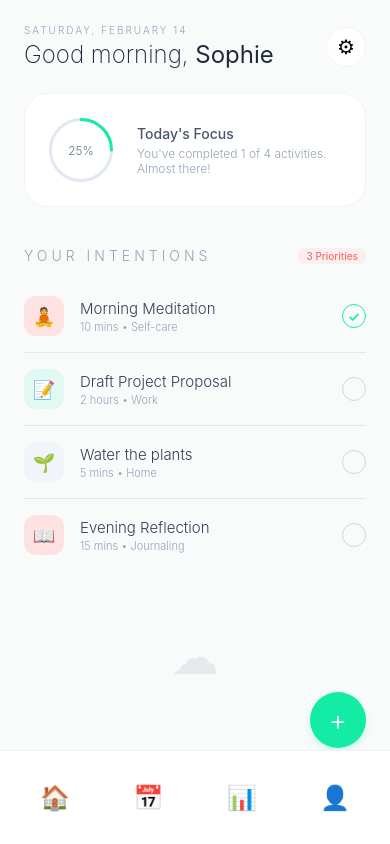
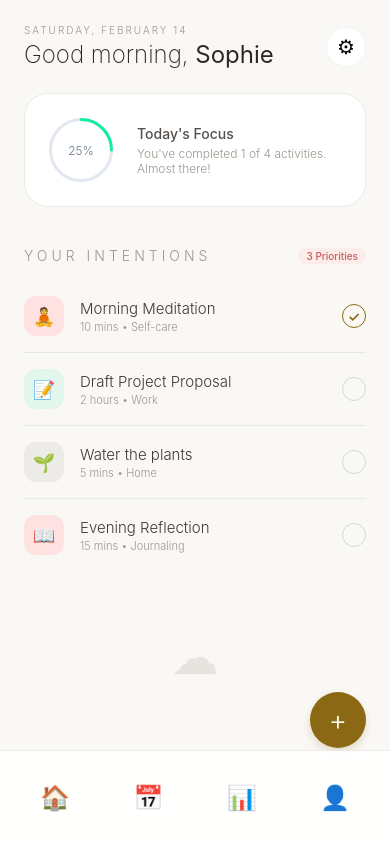
Before and after one commit to anusarati/Diem, a React Native app: screen / in a window 390 px wide. Built offline with nearby package versions, Linux system fonts and the light colour scheme.

Commit message:
style: update theme colors

```diff
--- a/src/app/theme/colors.ts
+++ b/src/app/theme/colors.ts
@@ -1,39 +1,39 @@
 /**
- * Design tokens from the HTML mockups.
- * Home: primary (seafoam), marshmallow, cloud.
- * Analysis: mint, peach, lavender, soft-pink.
+ * Premium brown theme (更高級). Warm, understated palette.
  */
 export const colors = {
-	// Home / shared
-	primary: "#13eca4",
-	marshmallow: "#FEE2E2",
-	cloud: "#F9FBFB",
-	backgroundLight: "#F9FBFB",
-	backgroundDark: "#10221c",
+	// Primary & surfaces
+	primary: "#8B6914",
+	primaryLight: "#C9A227",
+	primaryMuted: "rgba(139, 105, 20, 0.12)",
+	backgroundLight: "#FAF8F5",
+	background: "#FDFCFA",
+	backgroundDark: "#2C2416",
 
-	// Analysis page
-	mint: "#E2F3ED",
-	mintDark: "#5DBA95",
-	peach: "#FFEDE1",
-	peachDark: "#FFB38E",
-	lavender: "#F0EEFF",
-	lavenderDark: "#B8B1FF",
-	softPink: "#FFEAFA",
-	softPinkDark: "#FFB7E9",
-	background: "#FDFFFF",
+	// Accent / cards (warm browns and tans)
+	marshmallow: "#F5E6E0",
+	cloud: "#F9F7F4",
+	mint: "#EDE8E0",
+	mintDark: "#7D6E5C",
+	peach: "#F0E5DC",
+	peachDark: "#A67B5B",
+	lavender: "#E8E4DF",
+	lavenderDark: "#8B7D6B",
+	softPink: "#F2EBE6",
+	softPinkDark: "#9C8478",
 
 	// Neutrals
 	white: "#FFFFFF",
-	slate50: "#F8FAFC",
-	slate100: "#F1F5F9",
-	slate200: "#E2E8F0",
-	slate300: "#CBD5E1",
-	slate400: "#94A3B8",
-	slate500: "#64748B",
-	slate600: "#475569",
-	slate700: "#334155",
-	slate800: "#1E293B",
-	slate900: "#0F172A",
-	red400: "#F87171",
-	red300: "#FCA5A5",
+	slate50: "#F8F7F5",
+	slate100: "#EDEBE7",
+	slate200: "#E0DDD7",
+	slate300: "#C9C4BB",
+	slate400: "#9C968C",
+	slate500: "#6B6560",
+	slate600: "#534E49",
+	slate700: "#3D3935",
+	slate800: "#2C2825",
+	slate900: "#1A1816",
+	red400: "#C75C5C",
+	red300: "#D98A8A",
 } as const;
```
